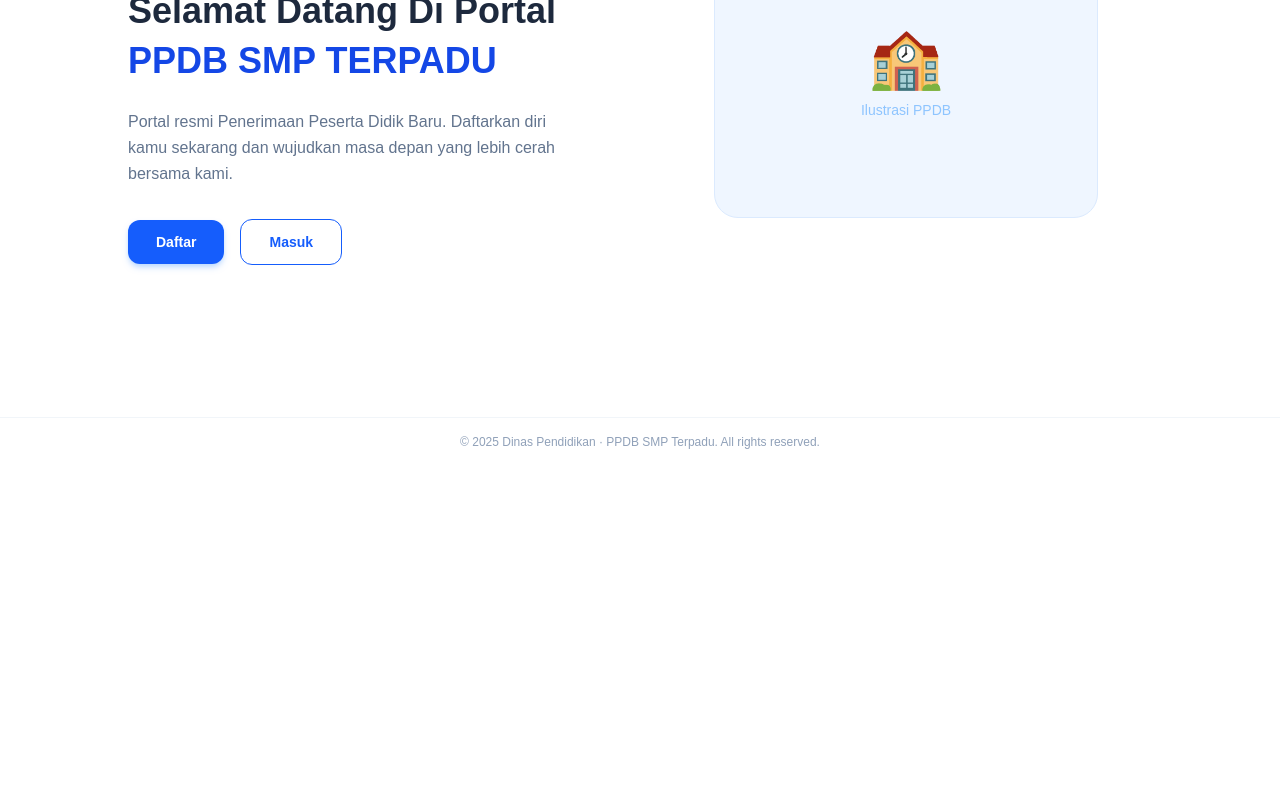
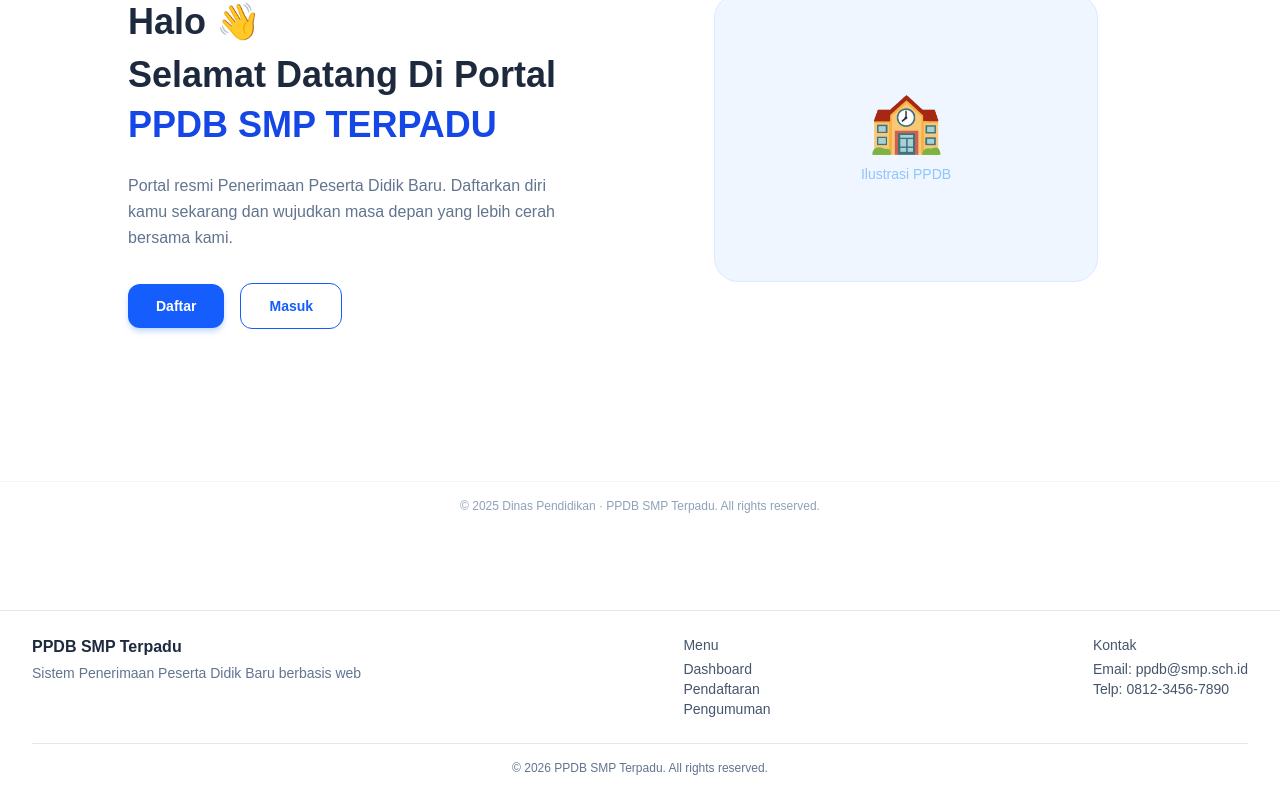
Before and after one commit to argabayu-cloud/ppdb-system, a Next.js app in the folder frontend-ppdb/: page / in a window 1280 px wide. Shown: the part 334-1134 px from the top of the page. Before the commit the page ends 800 px from the top, so only its background shows below. Built offline with nearby package versions, Linux system fonts and the light colour scheme; no server answers.

Commit message:
feat: initialize root layout and footer component

```diff
--- a/frontend-ppdb/src/app/layout.tsx
+++ b/frontend-ppdb/src/app/layout.tsx
@@ -1,6 +1,9 @@
 import type { Metadata } from "next";
 import { Geist, Geist_Mono } from "next/font/google";
 import "./globals.css";
+
+import Navbar from "@/components/navbar";
+import Footer from "@/components/footer";
 
 const geistSans = Geist({
   variable: "--font-geist-sans",
@@ -27,7 +30,11 @@ export default function RootLayout({
       lang="en"
       className={`${geistSans.variable} ${geistMono.variable} h-full antialiased`}
     >
-      <body className="min-h-full flex flex-col">{children}</body>
+      <body className="min-h-full flex flex-col">
+        <Navbar />
+        <main className="flex-1 pt-16">{children}</main>
+        <Footer />
+      </body>
     </html>
   );
 }
--- /dev/null
+++ b/frontend-ppdb/src/components/footer.tsx
@@ -0,0 +1,44 @@
+"use client";
+
+export default function Footer() {
+  return (
+    <footer className="w-full bg-white/80 backdrop-blur-md border-t border-slate-200 mt-20">
+      <div className="max-w-7xl mx-auto px-4 sm:px-6 lg:px-8 py-6">
+
+        {/* TOP */}
+        <div className="flex flex-col md:flex-row justify-between gap-6">
+
+          {/* KIRI */}
+          <div>
+            <h2 className="font-semibold text-slate-800">
+              PPDB SMP Terpadu
+            </h2>
+            <p className="text-sm text-slate-500 mt-1">
+              Sistem Penerimaan Peserta Didik Baru berbasis web
+            </p>
+          </div>
+
+          {/* TENGAH */}
+          <div className="flex flex-col text-sm text-slate-600">
+            <span className="font-medium mb-1">Menu</span>
+            <a href="#" className="hover:text-blue-600">Dashboard</a>
+            <a href="#" className="hover:text-blue-600">Pendaftaran</a>
+            <a href="#" className="hover:text-blue-600">Pengumuman</a>
+          </div>
+
+          {/* KANAN */}
+          <div className="flex flex-col text-sm text-slate-600">
+            <span className="font-medium mb-1">Kontak</span>
+            <span>Email: ppdb@smp.sch.id</span>
+            <span>Telp: 0812-3456-7890</span>
+          </div>
+        </div>
+
+        {/* BOTTOM */}
+        <div className="mt-6 pt-4 border-t border-slate-200 text-center text-xs text-slate-500">
+          © {new Date().getFullYear()} PPDB SMP Terpadu. All rights reserved.
+        </div>
+      </div>
+    </footer>
+  );
+}
```
